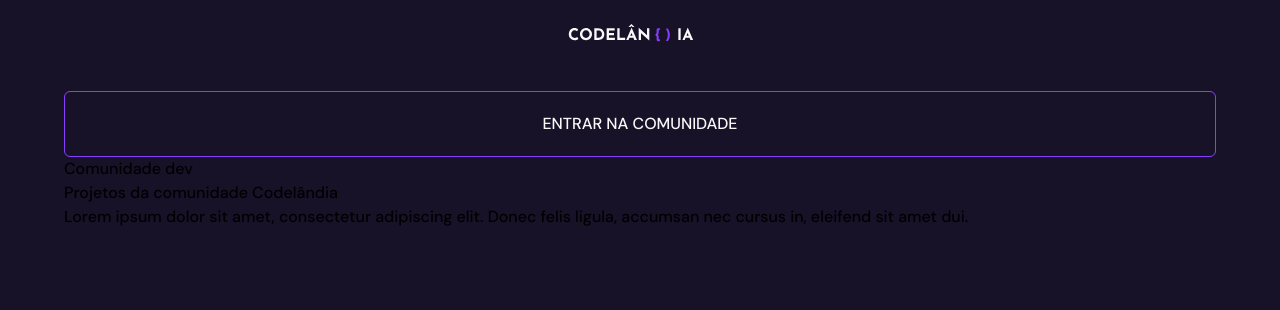
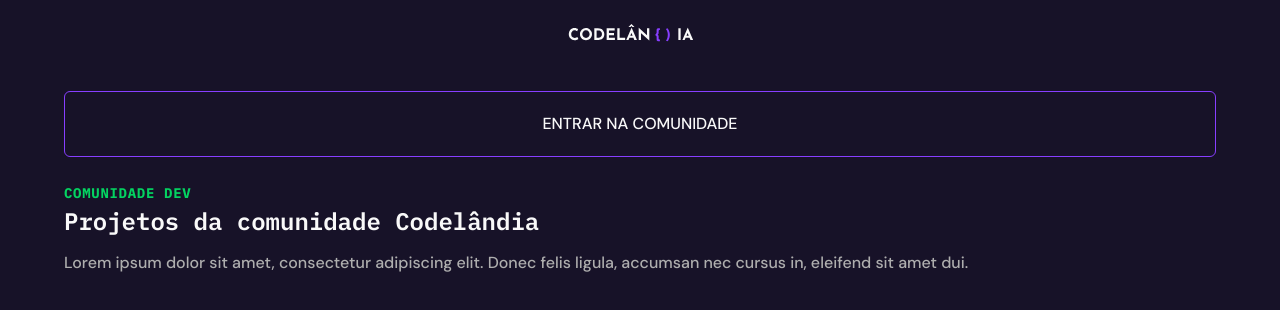
Before and after one commit to joaohenrik03/codelandia, a React (Vite) app: page / in a window 1280 px wide. Shown: the top 310 px of the page. Built offline with nearby package versions, Linux system fonts and the light colour scheme.

Commit message:
Updated style

```diff
--- a/src/App.tsx
+++ b/src/App.tsx
@@ -3,23 +3,23 @@ import { LogoCodelandia } from "./components/LogoCodelandia";
 export function App() {
   return (
     <div className="w-[90%] mx-auto">
-        <header className="mt-6 flex flex-col items-center justify-center gap-12">
+        <header className="my-6 flex flex-col items-center justify-center gap-12">
           <LogoCodelandia />
-          <a href="#" className="inline-block w-[100%] py-5 border border-purple-500 rounded-md font-sans text-center text-gray-50 text-base uppercase">
+          <a href="#" className="inline-block w-[100%] py-5 border border-purple-500 rounded-md font-sans text-center text-gray-50 uppercase">
             Entrar na comunidade
           </a>
         </header>
 
         <main>
-          <header>
-            <span>
+          <header className="mb-7">
+            <span className="font-plex text-green-400 text-sm font-bold tracking-wider uppercase mb-2">
               Comunidade dev
             </span>
-            <h1>
+            <h1 className="font-plex text-left text-2xl font-semibold text-gray-50 mb-4">
               Projetos da comunidade Codelândia
             </h1>
-            <p>
-            Lorem ipsum dolor sit amet, consectetur adipiscing elit. Donec felis ligula, accumsan nec cursus in, eleifend sit amet dui.
+            <p className="font-sans font-medium text-gray-300 text-left leading-5">
+              Lorem ipsum dolor sit amet, consectetur adipiscing elit. Donec felis ligula, accumsan nec cursus in, eleifend sit amet dui.
             </p>
           </header>
 
```
